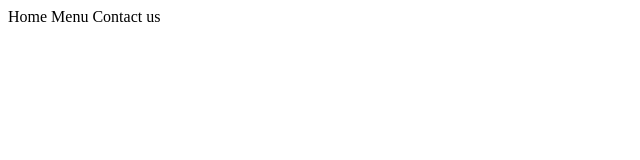
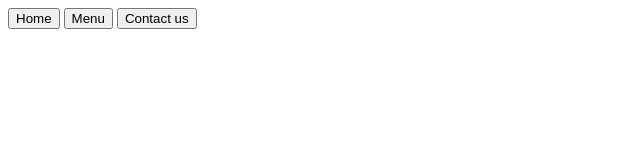
Before and after one commit to aleksapetrovic2907/odin-10-restaurant, a website built with webpack: page src/template.html in a window 1280 px wide. Shown: the whole page, without its empty margins (0-640 px from the left). Built offline with nearby package versions, Linux system fonts and the light colour scheme.

Commit message:
swap navbar links with button tags

```diff
--- a/src/template.html
+++ b/src/template.html
@@ -8,9 +8,9 @@
 <body>
     <header>
         <nav>
-            <a id="home">Home</a>
-            <a id="menu">Menu</a>
-            <a id="contact-us">Contact us</a>
+            <button id="home">Home</button>
+            <button id="menu">Menu</button>
+            <button id="contact-us">Contact us</button>
         </nav>
     </header>
     <div id="content">
```
